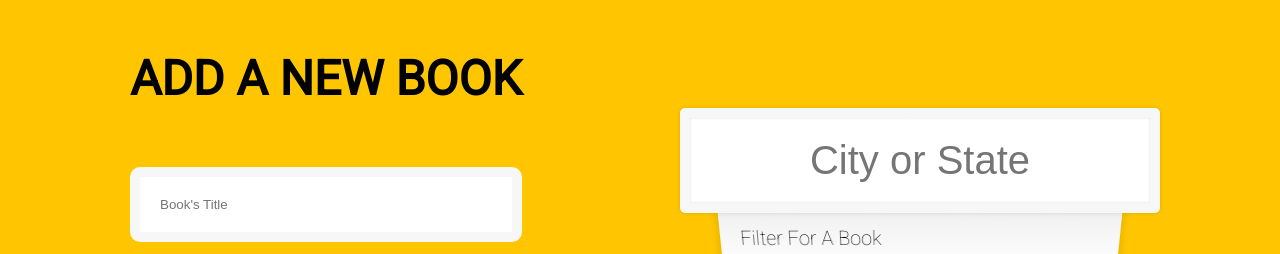
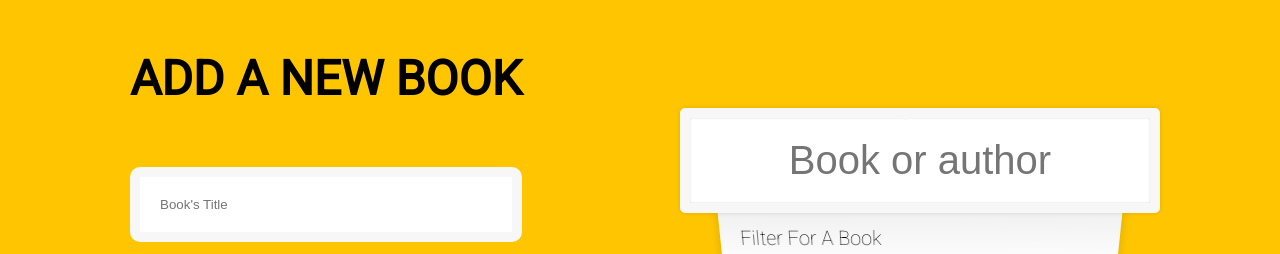
Before and after one commit to hamoud-Hmd/library, a plain HTML site: page index.html in a window 1280 px wide. Shown: the top 254 px of the page. Drawn offline with Linux system fonts and the light colour scheme.

Commit message:
changing the placeholder

```diff
--- a/index.html
+++ b/index.html
@@ -43,7 +43,7 @@
 				</div>
 			</div>
 			<form class="search-form">
-				<input type="text" class="search" placeholder="City or State" />
+				<input type="text" class="search" placeholder="Book or author" />
 				<span class="number-of-search"></span>
 				<ul class="suggestions">
 					<li>Filter for a Book</li>
```
